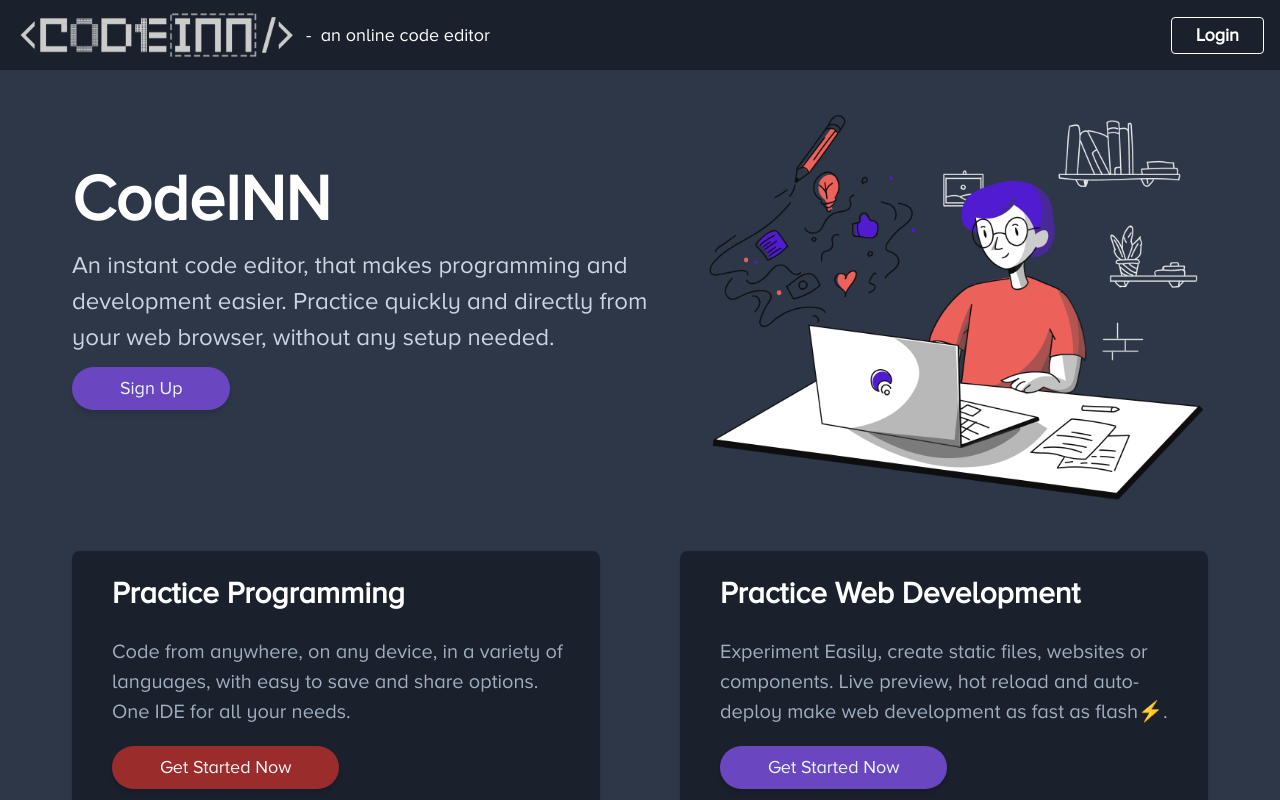
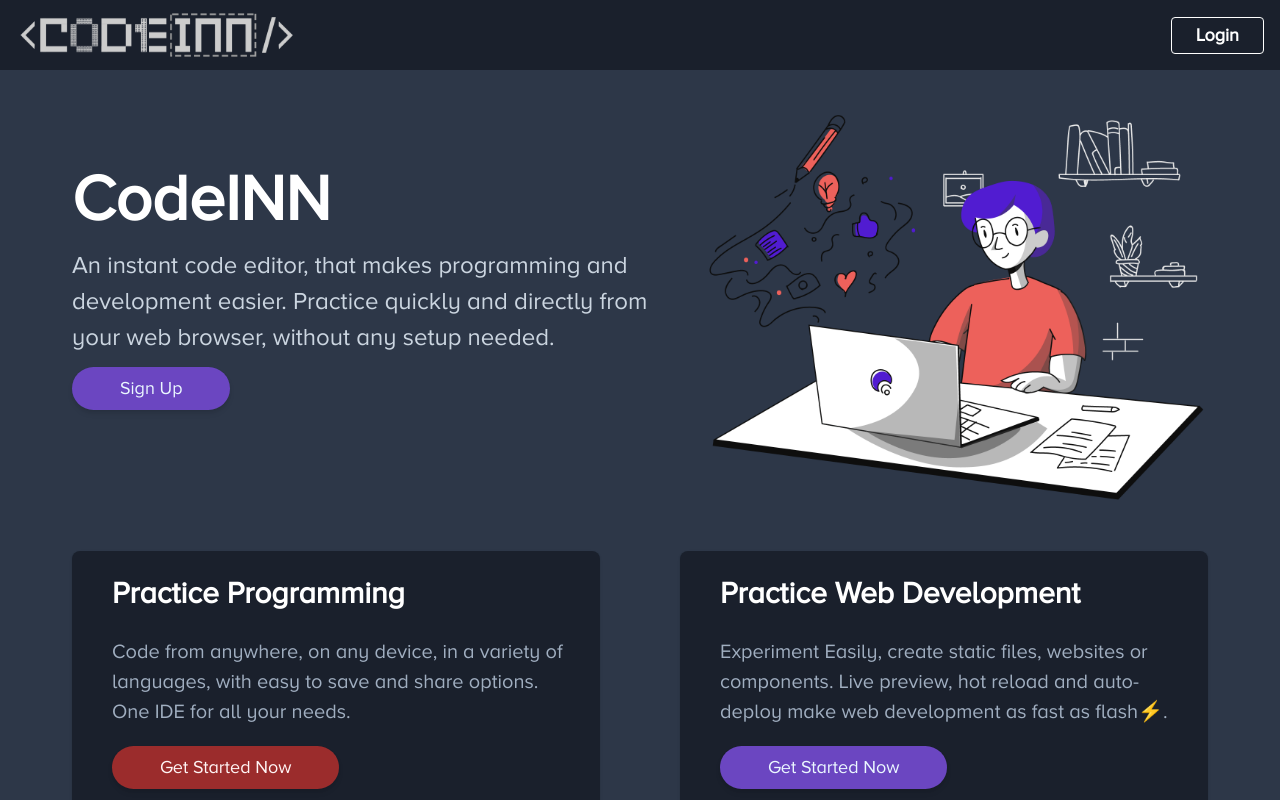
Before and after one commit to rajat2502/CodeINN, a React (Create React App) app: page / in a window 1280 px wide. Shown: the top 800 px of the page. Built offline with nearby package versions, Linux system fonts and the light colour scheme; no server answers.

Commit message:
fix: UI fix in navbar

```diff
--- a/src/components/Navbar.jsx
+++ b/src/components/Navbar.jsx
@@ -30,9 +30,6 @@ const Navbar = ({ user, setUser }) => {
           className='h-12'
           alt='CodeINN'
         />
-        <span className='font-normal text-lg'>
-          &nbsp; - &nbsp;an online code editor
-        </span>
       </Link>
       {!user.username ? (
         <Link
```
